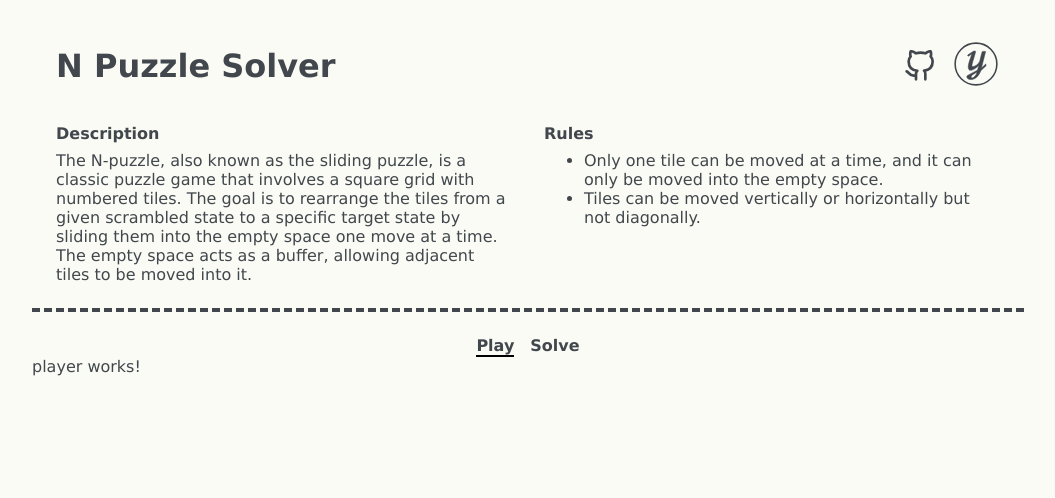
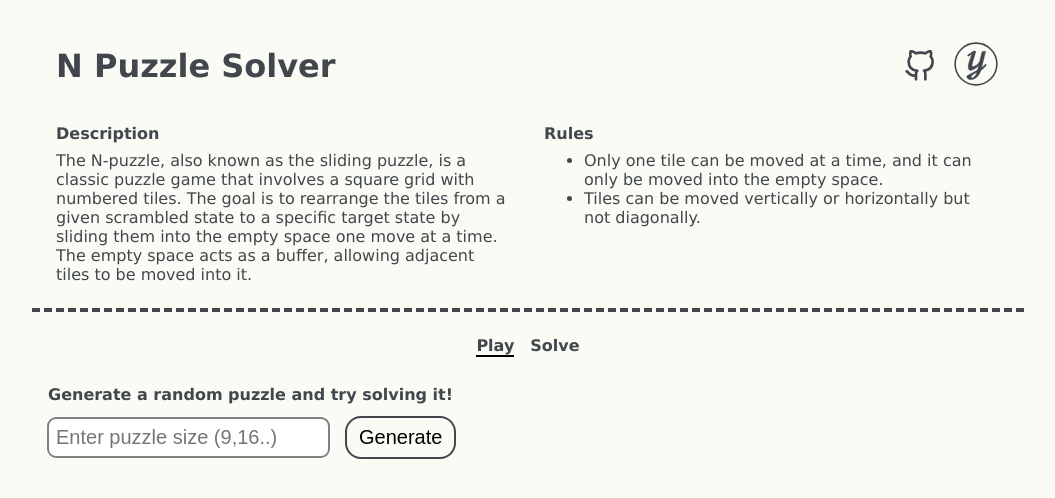
Before and after one commit to yashUcr773/N-Puzzle-Solver, an Angular app: page /Play in a window 1280 px wide. Shown: the top 498 px of the page, without its empty margins (112-1167 px from the left). Built offline with nearby package versions, Linux system fonts and the light colour scheme.

Commit message:
completed player

```diff
--- a/src/app/app.module.ts
+++ b/src/app/app.module.ts
@@ -12,6 +12,7 @@ import { BoardComponent } from './components/board/board.component';
 import { SolverComponent } from './components/solver/solver.component';
 import { PlayerComponent } from './components/player/player.component';
 import { MainComponent } from './components/main/main.component';
+import { BoardHelperService } from './services/board-helper.service';
 
 @NgModule({
     declarations: [
@@ -25,7 +26,7 @@ import { MainComponent } from './components/main/main.component';
         BrowserModule,
         AppRoutingModule
     ],
-    providers: [AppHelperService],
+    providers: [AppHelperService, BoardHelperService],
     bootstrap: [AppComponent]
 })
 export class AppModule { }
--- a/src/app/components/board/board.component.html
+++ b/src/app/components/board/board.component.html
@@ -1 +1,7 @@
-<p>board works!</p>
+<div class="puzzle" [style.--nrows]="rowSize" *ngIf="displayPuzzle">
+    <ng-container *ngFor="let tile of puzzleState, let i=index">
+        <div class="tile"
+            [ngClass]="{'empty': tile == 0, 'error':puzzleState[i]!=solutionState[i], 'success':puzzleState[i]==solutionState[i]}"
+            id="n-puzzle-tile-{{i}}" (click)="moveTile(i)">{{tile}}</div>
+    </ng-container>
+</div>
--- a/src/app/components/board/board.component.scss
+++ b/src/app/components/board/board.component.scss
@@ -0,0 +1,50 @@
+.puzzle {
+    background: #81683E;
+    border: 8px solid #937667;
+    display: grid;
+
+    height: fit-content;
+    width: fit-content;
+    box-shadow: 0px 0px 8px 4px rgba(0, 0, 0, 0.2);
+    padding: 8px;
+    grid-gap: 8px;
+    user-select: none;
+
+    grid-template-columns: repeat(var(--nrows), var(--cell_width));
+    grid-template-rows: repeat(var(--nrows), var(--cell_width));
+
+    --cell_width: 64px;
+    --nrows: 3;
+
+    .tile {
+        display: flex;
+        align-items: center;
+        justify-content: center;
+        width: 100%;
+        height: 100%;
+
+        background: white;
+        cursor: pointer;
+
+        border-radius: 16px;
+        font-size: 36px;
+
+        transition: transform .5s ease;
+
+        &.empty {
+            opacity: 0;
+            pointer-events: none;
+        }
+
+        &.error {
+            background-color: #feae96;
+
+        }
+
+        &.success {
+            background-color: #3bb78f;
+
+        }
+
+    }
+}
--- a/src/app/components/board/board.component.ts
+++ b/src/app/components/board/board.component.ts
@@ -1,10 +1,68 @@
-import { Component } from '@angular/core';
+import { Component, OnInit, Input } from '@angular/core';
 
 @Component({
-  selector: 'app-board',
-  templateUrl: './board.component.html',
-  styleUrls: ['./board.component.scss']
+    selector: 'app-board',
+    templateUrl: './board.component.html',
+    styleUrls: ['./board.component.scss']
 })
-export class BoardComponent {
+export class BoardComponent implements OnInit {
+
+
+    @Input()
+    puzzleSize: number = 9;
+
+    @Input()
+    puzzleState: number[] = [];
+
+    @Input()
+    solutionState: number[] = [];
+
+    @Input()
+    mode = 'Play'
+
+    @Input()
+    displayPuzzle = false
+
+    rowSize: number = 3;
+
+
+    constructor() {
+    }
+
+
+    ngOnInit(): void {
+        this.rowSize = Math.sqrt(this.puzzleSize);
+
+    }
+
+
+    moveTile(index: number) {
+
+        let blankIndex = -1;
+        let r = Math.floor(index / this.rowSize);
+        let c = index % this.rowSize;
+
+        if (c != 0 && this.puzzleState[index - 1] == 0) {
+            // check if left is not edge and can move left
+            blankIndex = index - 1
+        }
+        else if (c != this.rowSize - 1 && this.puzzleState[index + 1] == 0) {
+            // check if right is not edge and check if can move right
+            blankIndex = index + 1
+        } else if (r != this.rowSize - 1 && this.puzzleState[index + this.rowSize] == 0) {
+            // check if bottom is not edge and check if can move bottom
+            blankIndex = index + this.rowSize
+        } else if (r != 0 && this.puzzleState[index - this.rowSize] == 0) {
+            // check if top is not edge and check if can move top
+            blankIndex = index - this.rowSize
+        }
+
+
+        if (blankIndex != -1) {
+            this.puzzleState[blankIndex] = this.puzzleState[index]
+            this.puzzleState[index] = 0
+        }
+
+    }
 
 }
--- a/src/app/components/main/main.component.scss
+++ b/src/app/components/main/main.component.scss
@@ -176,6 +176,9 @@
             }
         }
 
-        .content-body {}
+        .content-body {
+            margin: 8px;
+            padding: 8px;
+        }
     }
 }
--- a/src/app/components/player/player.component.html
+++ b/src/app/components/player/player.component.html
@@ -1 +1,20 @@
-<p>player works!</p>
+<div class="content-container">
+    <div class="header-container">
+        <div class="title">
+            <p>Generate a random puzzle and try solving it!</p>
+        </div>
+        <div class="input-container">
+            <div class="text">
+                <input placeholder="Enter puzzle size (9,16..)" type="text" name="text" class="input"
+                    id="player-puzzle-size-input">
+                <p class="input-error" *ngIf="showPuzzleError">Puzzle size should be perfect square</p>
+            </div>
+            <button class="generate-button" (click)="generatePuzzle()">Generate</button>
+        </div>
+
+    </div>
+    <div class="board-container" *ngIf="displayPuzzle">
+        <app-board #board [puzzleSize]=puzzleSize [puzzleState]=puzzleState [solutionState]=solutionState
+            [solutionState]=solutionState [displayPuzzle]=displayPuzzle></app-board>
+    </div>
+</div>
--- a/src/app/components/player/player.component.scss
+++ b/src/app/components/player/player.component.scss
@@ -0,0 +1,62 @@
+.content-container {
+
+    .header-container {
+
+        .title {
+            margin: 12px 0px;
+
+            p {
+                font-weight: 700;
+            }
+        }
+
+        .input-container {
+            display: flex;
+            flex-direction: row;
+            gap: 16px;
+            align-items: center;
+            justify-content: flex-start;
+            flex-wrap: wrap;
+
+            .text {
+                display: flex;
+                flex-direction: column;
+
+                .input {
+                    min-height: 36px;
+                    border-radius: 8px;
+                    border: 0;
+                    outline: auto grey;
+                    padding: 8px;
+                    font-size: 20px;
+                    transform: all 200ms;
+
+                    &:focus {
+                        box-shadow: 0 0 48px rgb(255, 255, 255);
+                    }
+                }
+
+                .input-error {
+                    color: red;
+                }
+            }
+
+
+            .generate-button {
+                background: transparent;
+                outline: none;
+                text-decoration: none;
+                cursor: pointer;
+                font-size: 20px;
+                border: 2px solid var(--text_color);
+                border-radius: 16px;
+                padding: 8px 12px;
+            }
+
+        }
+    }
+
+    .board-container {
+        margin: 16px 0px;
+    }
+}
--- a/src/app/components/player/player.component.ts
+++ b/src/app/components/player/player.component.ts
@@ -1,10 +1,51 @@
-import { Component } from '@angular/core';
+import { Component, OnInit, ChangeDetectorRef } from '@angular/core';
+import { BoardHelperService } from 'src/app/services/board-helper.service';
 
 @Component({
-  selector: 'app-player',
-  templateUrl: './player.component.html',
-  styleUrls: ['./player.component.scss']
+    selector: 'app-player',
+    templateUrl: './player.component.html',
+    styleUrls: ['./player.component.scss']
 })
-export class PlayerComponent {
+export class PlayerComponent implements OnInit {
+
+
+    puzzleSize: number = 0;
+    puzzleState: number[] = [];
+    solutionState: number[] = [];
+    mode: string = 'Play';
+    showPuzzleError = false;
+    displayPuzzle = false;
+
+    constructor(private boardHelperService: BoardHelperService,
+        private ref: ChangeDetectorRef) {
+
+    }
+
+    ngOnInit(): void {
+
+    }
+
+    generatePuzzle() {
+        this.displayPuzzle = false;
+        this.ref.detectChanges()
+        let elem = document.querySelector('#player-puzzle-size-input') as HTMLInputElement;
+        if (elem) {
+            let size = +elem.value;
+            let sqrt = Math.sqrt(size);
+            if (size > 1 && sqrt * sqrt == size) {
+                this.puzzleSize = size;
+                this.puzzleState = this.boardHelperService.generateRandomStateFromSize(this.puzzleSize);
+                this.solutionState = this.boardHelperService.generateDefaultSolutionStateFromSize(this.puzzleSize);
+                this.mode = 'Play';
+                this.showPuzzleError = false;
+                this.displayPuzzle = true;
+            } else {
+                this.displayPuzzle = false;
+                this.showPuzzleError = true;
+            }
+
+        }
+    }
+
 
 }
--- a/src/app/components/solver/solver.component.html
+++ b/src/app/components/solver/solver.component.html
@@ -1 +1,2 @@
-<p>solver works!</p>
+<!-- <app-board [puzzleSize]=puzzleSize [puzzleState]=puzzleState [solutionState]=solutionState
+    [solutionState]=solutionState></app-board> -->
--- a/src/app/components/solver/solver.component.ts
+++ b/src/app/components/solver/solver.component.ts
@@ -1,10 +1,28 @@
-import { Component } from '@angular/core';
+import { Component, OnInit } from '@angular/core'
+import { BoardHelperService } from 'src/app/services/board-helper.service';
 
 @Component({
-  selector: 'app-solver',
-  templateUrl: './solver.component.html',
-  styleUrls: ['./solver.component.scss']
+    selector: 'app-solver',
+    templateUrl: './solver.component.html',
+    styleUrls: ['./solver.component.scss']
 })
-export class SolverComponent {
+export class SolverComponent implements OnInit {
+
+    puzzleSize: number = 9;
+    puzzleState: number[] = [];
+    solutionState: number[] = [];
+    mode: string = 'Solve';
+
+    constructor(private boardHelperService: BoardHelperService) {
+
+    }
+
+    ngOnInit(): void {
+        this.puzzleSize = 9
+        this.puzzleState = this.boardHelperService.generateRandomStateFromSize(this.puzzleSize)
+        this.solutionState = this.boardHelperService.generateDefaultSolutionStateFromSize(this.puzzleSize)
+        this.mode = 'Solve'
+    }
+
 
 }
--- /dev/null
+++ b/src/app/services/board-helper.service.ts
@@ -0,0 +1,35 @@
+import { Injectable } from '@angular/core'
+
+@Injectable()
+export class BoardHelperService {
+
+    generateRandomStateFromSize(size: number) {
+        return this.shuffleArray(this.generateArray(size));
+    }
+
+    generateDefaultSolutionStateFromSize(size: number) {
+        let arr = this.generateArray(size);
+        arr.shift();
+        arr.push(0);
+        return arr
+    }
+
+    shuffleArray(array: number[]) {
+        for (let i = array.length - 1; i > 0; i--) {
+            const j = Math.floor(Math.random() * (i + 1));
+            [array[i], array[j]] = [array[j], array[i]];
+        }
+        return array;
+    }
+
+    pickRandomFromArray(array: number[]) {
+        const randomIndex = Math.floor(Math.random() * array.length);
+        return array[randomIndex];
+    }
+
+    generateArray(size: number) {
+        return Array.from({ length: size }, (_, index) => index);
+    }
+
+
+}
```
